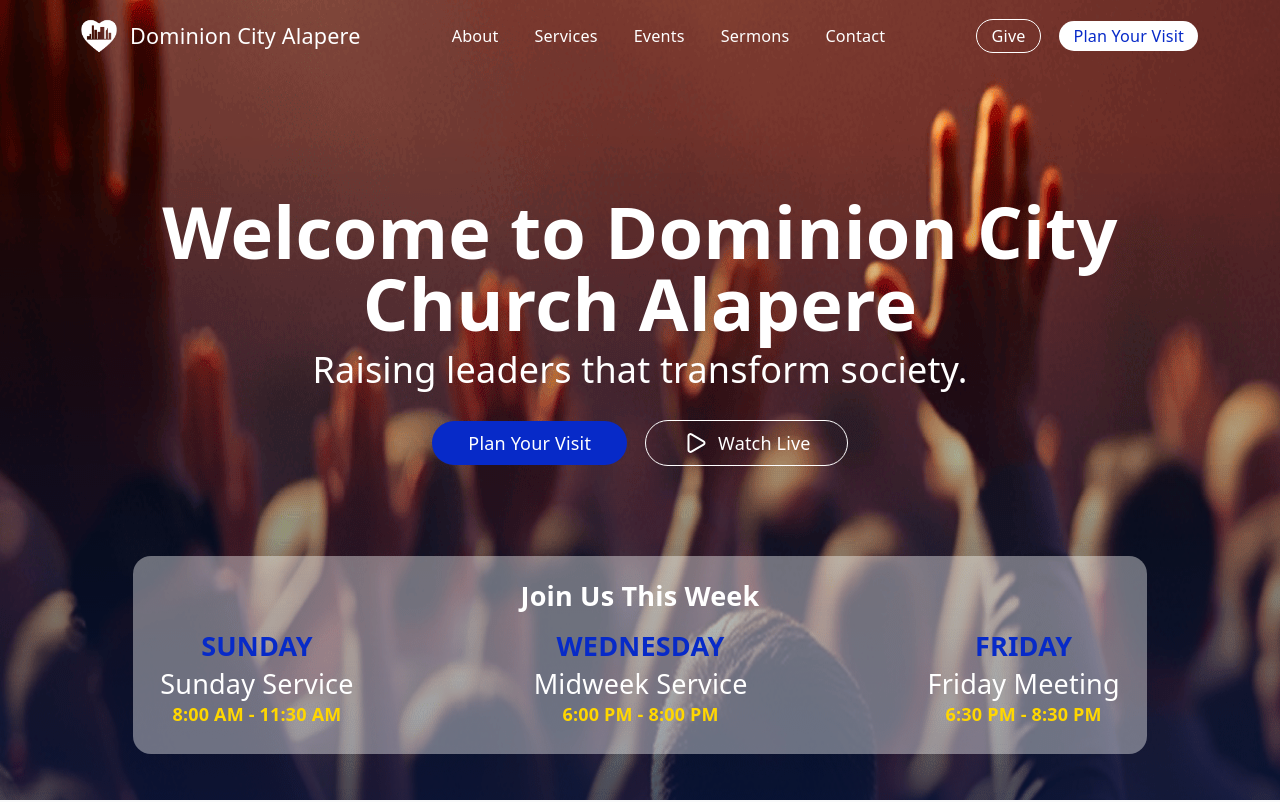
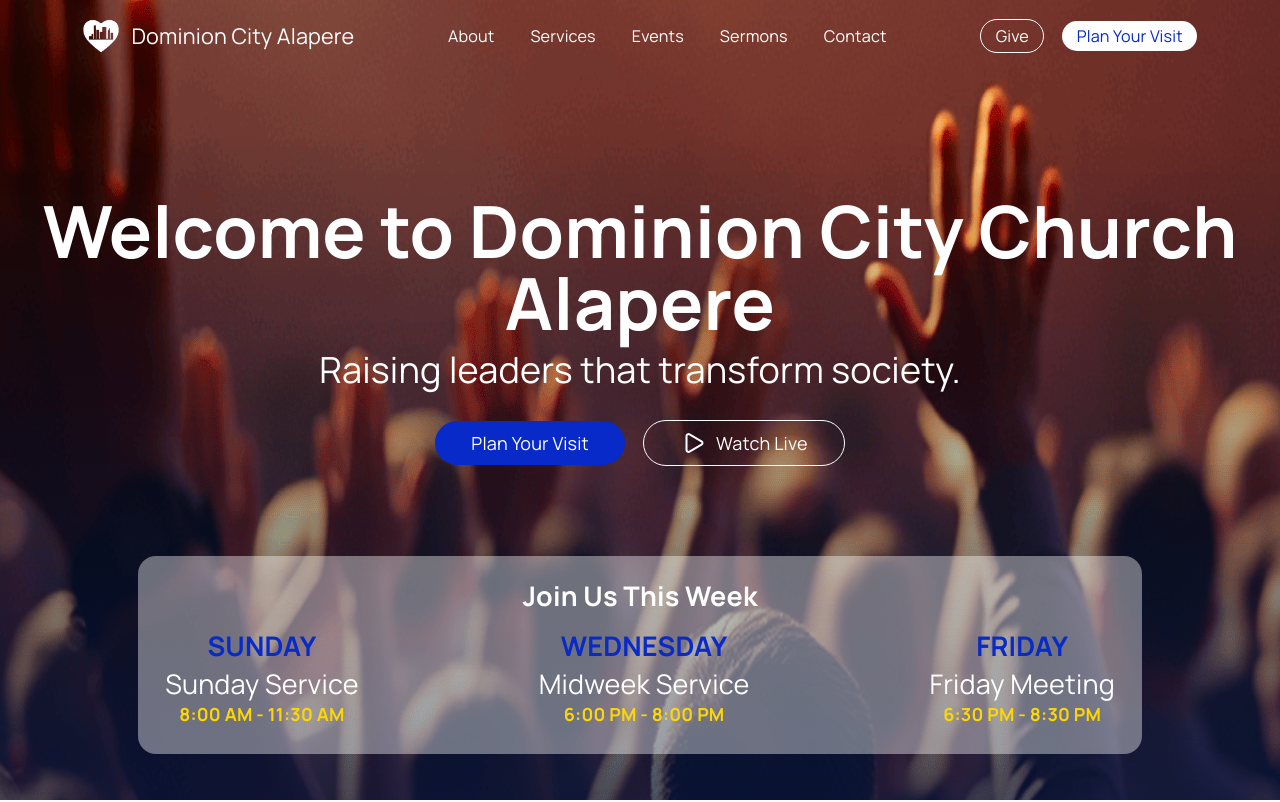
Before and after one commit to dominioncityalapere/dcalapere_webapp, a React (Vite) app in the folder dcalapere/: page / in a window 1280 px wide. Shown: the top 802 px of the page. Built offline with nearby package versions, Linux system fonts and the light colour scheme; no server answers.

Commit message:
added custom font integration

```diff
--- a/dcalapere/index.html
+++ b/dcalapere/index.html
@@ -4,6 +4,15 @@
     <meta charset="UTF-8" />
     <link rel="icon" type="image/svg+xml" href="/dc_logo.png" />
     <meta name="viewport" content="width=device-width, initial-scale=1.0" />
+
+    <link rel="preconnect" href="https://fonts.googleapis.com" />
+    <link rel="preconnect" href="https://fonts.gstatic.com" crossorigin />
+
+    <link
+      href="https://fonts.googleapis.com/css2?family=Manrope:wght@200..800&display=swap"
+      rel="stylesheet"
+    />
+
     <title>Dominion City Alapere</title>
   </head>
   <body>
--- a/dcalapere/src/index.css
+++ b/dcalapere/src/index.css
@@ -11,9 +11,9 @@
   --shadow:
     rgba(0, 0, 0, 0.1) 0 10px 15px -3px, rgba(0, 0, 0, 0.05) 0 4px 6px -2px;
 
-  --sans: system-ui, 'Segoe UI', Roboto, sans-serif;
-  --heading: system-ui, 'Segoe UI', Roboto, sans-serif;
-  --mono: ui-monospace, Consolas, monospace;
+  --sans: "Manrope", sans-serif;
+  --heading: "Manrope", sans-serif;
+  --mono: "Manrope", sans-serif;
 
   font: 18px/145% var(--sans);
   letter-spacing: 0.18px;
@@ -64,6 +64,7 @@
 
 body, html {
   margin: 0;
+  font-family: "Manrope", sans-serif;
 }
 
 h1,
```
